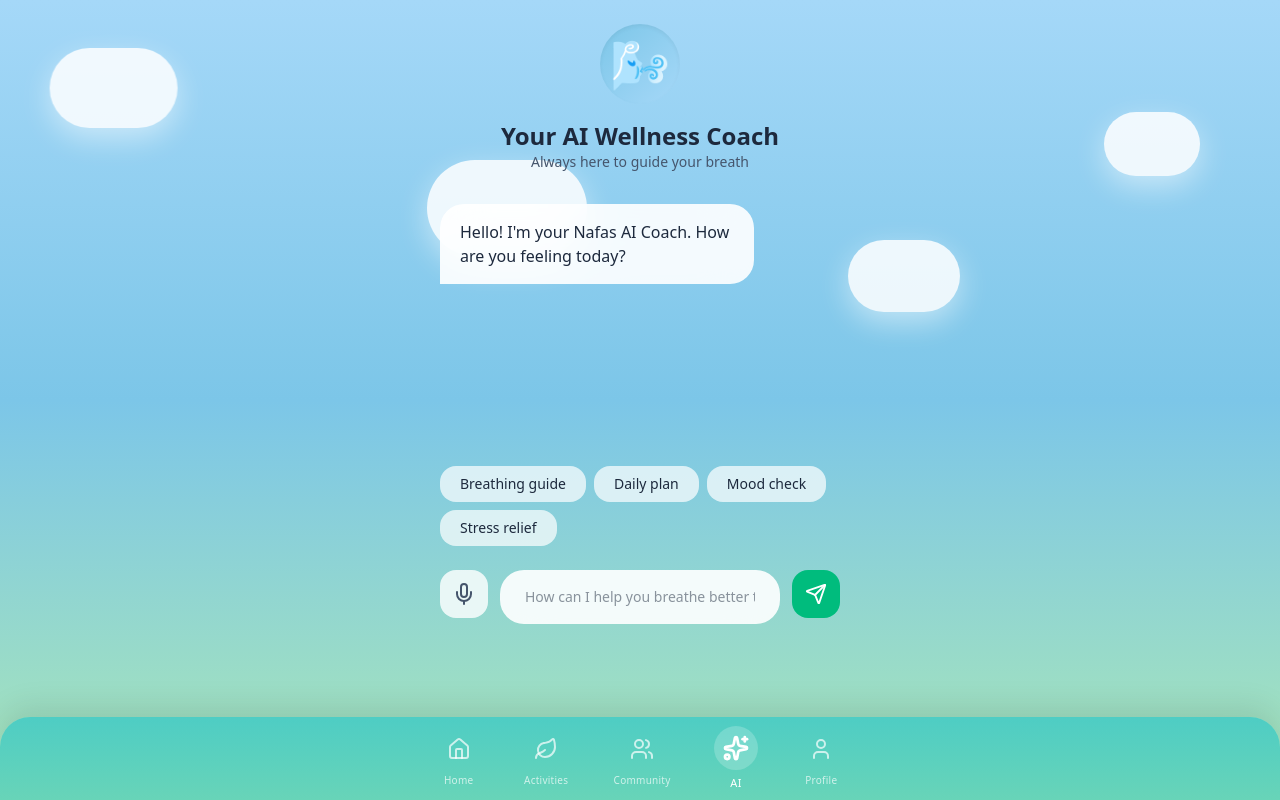
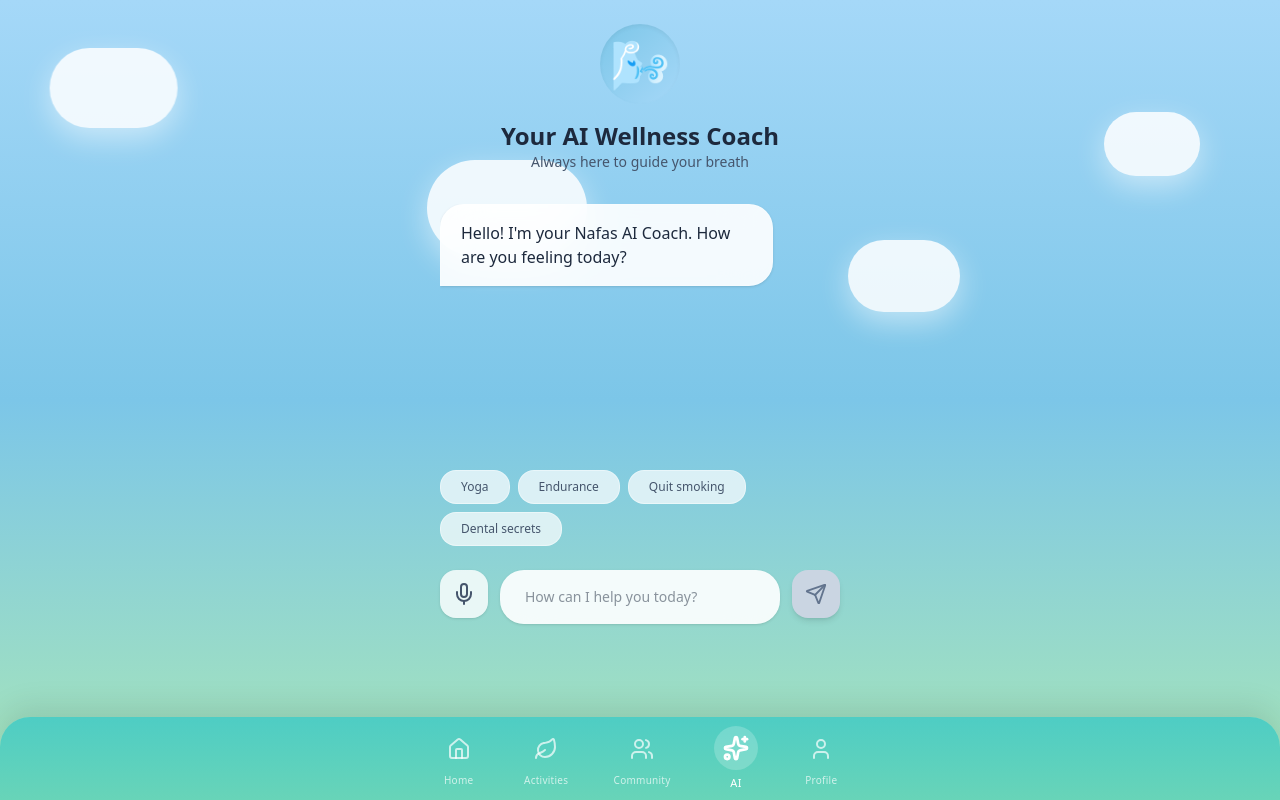
Before and after one commit to allan0/Nafas, a Next.js app in the folder frontend/: page /ai in a window 1280 px wide. Built offline with nearby package versions, Linux system fonts and the light colour scheme; what @tonconnect/ui-react would draw is missing.

Commit message:
feat: connect AI Coach to live Render backend

```diff
--- a/frontend/src/app/ai/page.tsx
+++ b/frontend/src/app/ai/page.tsx
@@ -1,71 +1,115 @@
 'use client';
 
 import { useState } from 'react';
-import { Send, Mic } from 'lucide-react';
+import { Send, Mic, Loader2 } from 'lucide-react';
+
+// Replace this with your actual Render URL after deployment
+const BACKEND_URL = "https://nafas-backend.onrender.com";
 
 export default function AICoach() {
   const [messages, setMessages] = useState([
     { role: 'ai', content: "Hello! I'm your Nafas AI Coach. How are you feeling today?" },
   ]);
   const [input, setInput] = useState("");
+  const [isLoading, setIsLoading] = useState(false);
 
-  const handleSend = () => {
-    if (!input.trim()) return;
+  const handleSend = async () => {
+    if (!input.trim() || isLoading) return;
 
-    setMessages(prev => [...prev, { role: 'user', content: input }]);
+    // 1. Add User Message to UI
+    const userMessage = { role: 'user', content: input };
+    setMessages(prev => [...prev, userMessage]);
+    const currentInput = input;
+    setInput("");
+    setIsLoading(true);
 
-    // Simulate AI response
-    setTimeout(() => {
-      const responses = [
-        "Let's try a simple 4-7-8 breathing exercise together. Inhale for 4, hold for 7, exhale for 8.",
-        "Great choice! Would you like a personalized 5-minute mindfulness plan for today?",
-        "I recommend logging a short meditation session. You'll earn 30 NAF instantly.",
-      ];
-      const randomResponse = responses[Math.floor(Math.random() * responses.length)];
+    try {
+      // 2. Call the FastAPI Backend
+      const response = await fetch(`${BACKEND_URL}/recommend`, {
+        method: 'POST',
+        headers: {
+          'Content-Type': 'application/json',
+        },
+        body: JSON.stringify({
+          goal: currentInput,
+          location: "Dubai"
+        }),
+      });
 
-      setMessages(prev => [...prev, { role: 'ai', content: randomResponse }]);
-    }, 800);
+      const data = await response.json();
 
-    setInput("");
+      if (data.status === "success" && data.recommendations.length > 0) {
+        // 3. Format the Recommendation
+        const rec = data.recommendations[0];
+
+        // Handle different data shapes (Yoga vs Endurance vs Dental)
+        const title = rec.pose || rec.topic || rec.plan || "AI Insight";
+        const secret = rec.secret || "Wellness Secret";
+        const detail = rec.detail || rec.benefit || "";
+
+        const formattedResponse = `✨ **${title}**\n\n*${secret}*: ${detail}`;
+
+        setMessages(prev => [...prev, { role: 'ai', content: formattedResponse }]);
+      } else {
+        setMessages(prev => [...prev, { role: 'ai', content: "I've processed your request. Focus on deep breathing while I gather more specific data for you." }]);
+      }
+    } catch (error) {
+      console.error("API Error:", error);
+      setMessages(prev => [...prev, { role: 'ai', content: "I'm having trouble connecting to the desert wind (Backend Offline). Please try again in a moment." }]);
+    } finally {
+      setIsLoading(false);
+    }
   };
 
   return (
     <div className="flex flex-col h-[calc(100vh-80px)] max-w-md mx-auto p-6 pb-24">
+      {/* AI Header */}
       <div className="text-center mb-8">
         <div className="mx-auto w-20 h-20 bg-gradient-to-br from-[#7CC6E8] to-[#A5D8F8] rounded-full flex items-center justify-center mb-4 shadow-inner">
-          <span className="text-5xl">🌬️</span>
+          {isLoading ? (
+            <Loader2 className="w-10 h-10 text-white animate-spin" />
+          ) : (
+            <span className="text-5xl">🌬️</span>
+          )}
         </div>
         <h1 className="text-2xl font-semibold">Your AI Wellness Coach</h1>
         <p className="text-slate-600 text-sm">Always here to guide your breath</p>
       </div>
 
       {/* Chat Messages */}
-      <div className="flex-1 overflow-y-auto space-y-6 pb-8 pr-2">
+      <div className="flex-1 overflow-y-auto space-y-6 pb-8 pr-2 scrollbar-hide">
         {messages.map((msg, index) => (
           <div
             key={index}
             className={`flex ${msg.role === 'user' ? 'justify-end' : 'justify-start'}`}
           >
             <div
-              className={`max-w-[80%] px-5 py-4 rounded-3xl ${
+              className={`max-w-[85%] px-5 py-4 rounded-3xl shadow-sm whitespace-pre-wrap ${
                 msg.role === 'user'
                   ? 'bg-emerald-500 text-white rounded-br-none'
-                  : 'bg-white/90 backdrop-blur-xl text-slate-800 rounded-bl-none'
+                  : 'bg-white/90 backdrop-blur-xl text-slate-800 rounded-bl-none border border-white/20'
               }`}
             >
               {msg.content}
             </div>
           </div>
         ))}
+        {isLoading && (
+          <div className="flex justify-start">
+            <div className="bg-white/50 backdrop-blur-xl px-5 py-3 rounded-3xl rounded-bl-none animate-pulse text-slate-400 text-sm italic">
+              Nafas is thinking...
+            </div>
+          </div>
+        )}
       </div>
 
       {/* Quick Suggestions */}
       <div className="flex flex-wrap gap-2 mb-6">
-        {["Breathing guide", "Daily plan", "Mood check", "Stress relief"].map((suggestion) => (
+        {["Yoga", "Endurance", "Quit smoking", "Dental secrets"].map((suggestion) => (
           <button
             key={suggestion}
-            onClick={() => setInput(suggestion)}
-            className="bg-white/70 hover:bg-white text-sm px-5 py-2 rounded-2xl transition"
+            onClick={() => { setInput(suggestion); }}
+            className="bg-white/70 hover:bg-white text-xs font-medium text-slate-600 px-5 py-2 rounded-2xl transition-all active:scale-95 border border-white/40"
           >
             {suggestion}
           </button>
@@ -74,22 +118,26 @@ export default function AICoach() {
 
       {/* Input Area */}
       <div className="flex gap-3">
-        <button className="w-12 h-12 bg-white/80 backdrop-blur rounded-2xl flex items-center justify-center text-slate-600">
+        <button className="w-12 h-12 bg-white/80 backdrop-blur rounded-2xl flex items-center justify-center text-slate-600 shadow-sm active:scale-90 transition">
           <Mic size={24} />
         </button>
         <div className="flex-1 relative">
           <input
             type="text"
             value={input}
+            disabled={isLoading}
             onChange={(e) => setInput(e.target.value)}
             onKeyDown={(e) => e.key === 'Enter' && handleSend()}
-            placeholder="How can I help you breathe better today?"
-            className="w-full bg-white/90 backdrop-blur-xl border border-transparent focus:border-emerald-400 rounded-3xl py-4 px-6 text-sm outline-none"
+            placeholder={isLoading ? "Please wait..." : "How can I help you today?"}
+            className="w-full bg-white/90 backdrop-blur-xl border border-transparent focus:border-emerald-400 rounded-3xl py-4 px-6 text-sm outline-none shadow-sm transition-all"
           />
         </div>
         <button
           onClick={handleSend}
-          className="w-12 h-12 bg-emerald-500 hover:bg-emerald-600 text-white rounded-2xl flex items-center justify-center transition"
+          disabled={isLoading || !input.trim()}
+          className={`w-12 h-12 rounded-2xl flex items-center justify-center transition-all shadow-md active:scale-90 ${
+            isLoading || !input.trim() ? 'bg-slate-300 text-slate-500' : 'bg-emerald-500 text-white hover:bg-emerald-600'
+          }`}
         >
           <Send size={22} />
         </button>
```
